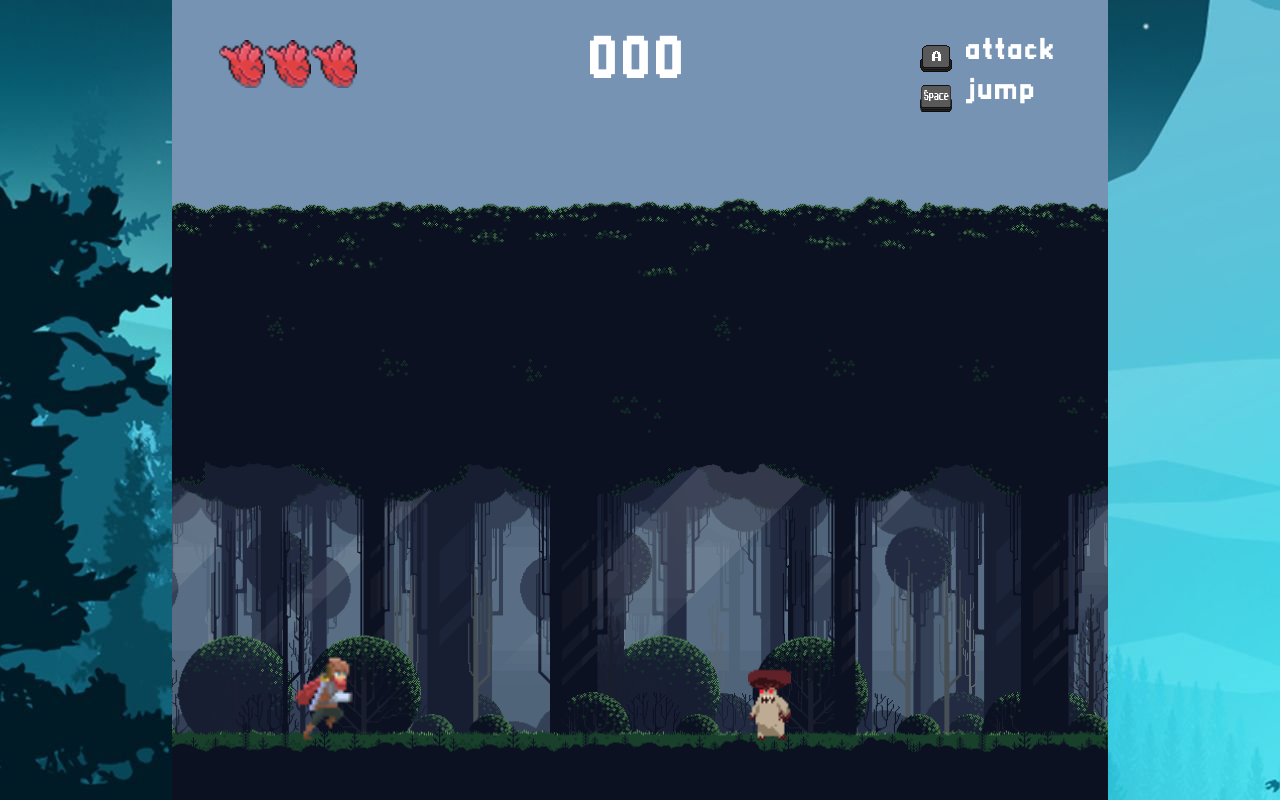
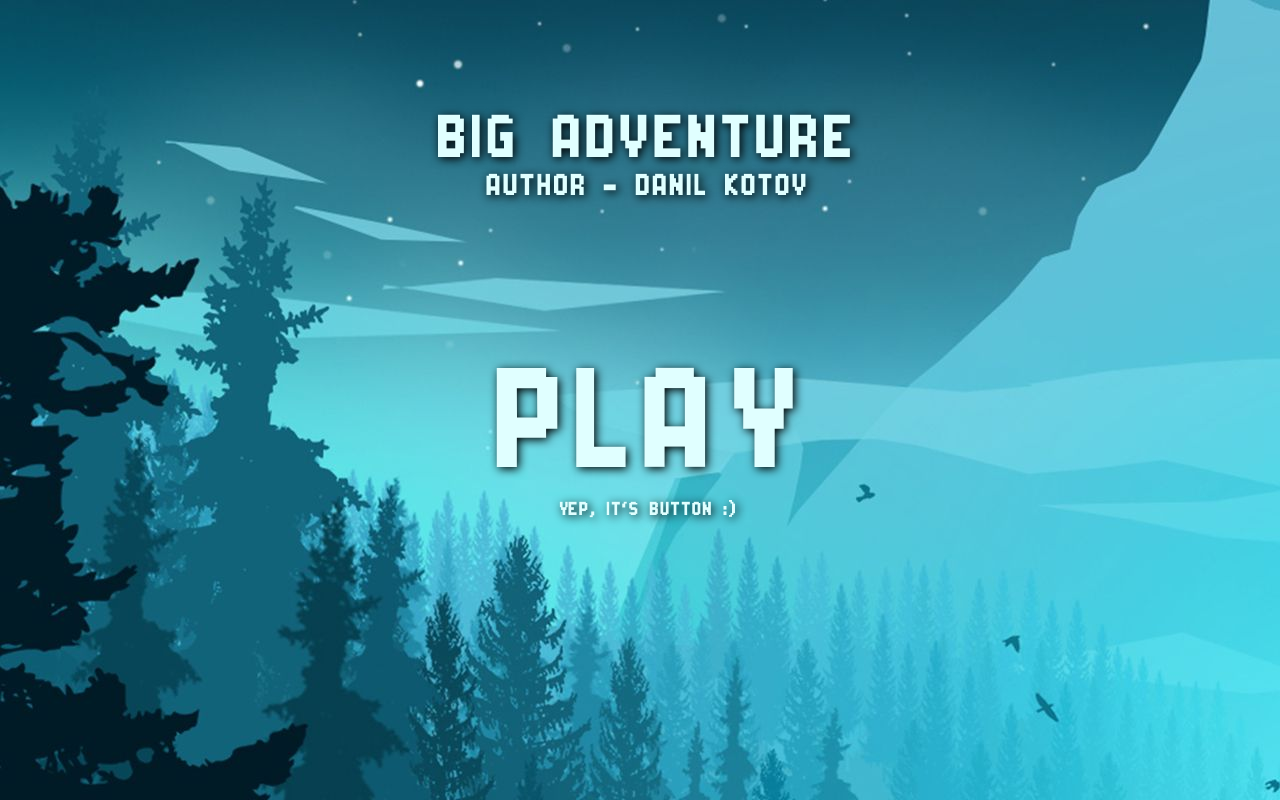
Before and after one commit to DanKotovski/DanKotovski.github.io, a plain HTML site: page index.html in a window 1280 px wide. Drawn offline with Linux system fonts and the light colour scheme.

Commit message:
Add: sound effects, main music theme, start screen

```diff
--- a/css/style.css
+++ b/css/style.css
@@ -16,6 +16,7 @@ body {
 
 #mycanvas {
     position:absolute;
+    z-index: 1;
     top:50%;
     left:50%;
     transform: translate(-50%, -50%);
@@ -24,3 +25,41 @@ body {
     -moz-transform: translate(-50%, -50%);
     -webkit-transform: translate(-50%, -50%);
 }
+
+.start-screen {
+    position: absolute;
+    z-index: 2;
+    width: 100vw;
+    text-transform: uppercase;
+    text-align: center;
+    color:lightcyan;
+    text-shadow: black 2px 2px 10px;
+}
+
+.start-screen__title {
+    font-size: 64px;
+    margin-top: 100px;
+
+}
+.start-screen__subtitle {
+    font-size: 32px;
+}
+
+.start-screen__button {
+    font-size: 150px;
+    margin-top: 150px;
+    transition: all 0.5s;
+    cursor: pointer;
+}
+
+.start-screen__button:hover {
+    color:brown;
+}
+
+.start-screen__dscr {
+    font-size: 20px;
+}
+
+.start-screen_disabled {
+    display: none;
+}
--- a/index.html
+++ b/index.html
@@ -7,6 +7,12 @@
     <title>Big Adventure</title>
 </head>
 <body>
+    <div class="start-screen">
+        <div class="start-screen__title">Big Adventure</div>
+        <div class="start-screen__subtitle">Author - Danil Kotov</div>
+        <div class="start-screen__button">PLAY</div>
+        <div class="start-screen__dscr">yep, it's button :)</div>
+    </div>
     <canvas id="mycanvas"></canvas>
     <script src="js/game.js"></script>
 </body>
--- a/js/game.js
+++ b/js/game.js
@@ -1,4 +1,7 @@
 'use strict';
+
+const startBtn = document.querySelector('.start-screen__button');
+const startScreen = document.querySelector('.start-screen');
 class BgLayers {
     constructor(image, speedModifier) {
         this.x = 0;
@@ -72,6 +75,7 @@ class Mushrooms extends HeartBoxes {
     inflictDamage(heartbox) {
         this.alive = false;
         game.player.playerScore += 1;
+        game.sounds.enemyDamage.play();
         setTimeout(()=>{
             game.enemies.displayedEnem.splice( game.enemies.displayedEnem.indexOf(heartbox),1);
             game.sprites.enemies.countDeathFrames = 0;
@@ -94,6 +98,7 @@ class FlyingEye extends HeartBoxes {
     inflictDamage(heartbox) {
         this.alive = false;
         game.player.playerScore += 2;
+        game.sounds.enemyDamage.play();
         setTimeout(()=>{
             game.enemies.displayedEnem.splice( game.enemies.displayedEnem.indexOf(heartbox),1);
             game.sprites.enemies.countEyeDeathFrames = 0;
@@ -183,7 +188,10 @@ let game = {
         }
     },
     sounds: {
-        mainTheme: null
+        mainTheme: null,
+        sword: null,
+        enemyDamage: null,
+        jump: null
     },
     player: {
         playerScore: 0,
@@ -196,6 +204,7 @@ let game = {
         jump() {
             this.actionDelay.jump = false;
             let startPoint = this.heartBox.ypos;
+            game.sounds.jump.play();
             let up = setInterval(()=>{
                 if(startPoint - this.heartBox.ypos <= Math.floor((game.canvas.height*0.088)*3)) {
                     this.heartBox.ypos -= Math.floor(((game.canvas.height*0.088)*3)/5);
@@ -220,6 +229,7 @@ let game = {
                 this.heartBox.width/1.5, this.heartBox.height);
             setTimeout(()=>{
             this.hitBox.update();
+            game.sounds.sword.play();
             game.enemies.displayedEnem.forEach(enemy => {
                 if (enemy.isCollision(this.hitBox, enemy) && this.heartBox.xpos + this.heartBox.width < enemy.xpos) {
                     enemy.inflictDamage(enemy);
@@ -426,7 +436,7 @@ let game = {
             this.ctx.fillText('Game Over', Math.floor((this.canvas.width/2) - (this.ctx.measureText('Game Over').width/2)), Math.floor(this.canvas.height*0.5));
             setTimeout(()=>{
                 location.reload();
-            },1000);
+            },500);
         } else {
             window.requestAnimationFrame(()=>{
                 this.render();
@@ -474,7 +484,14 @@ let game = {
                 layer.draw();
             });
         },
+    },
+    start() {
+        game.preload();
+        startBtn.addEventListener('click', ()=>{
+            startScreen.classList.toggle('start-screen_disabled');
+            this.sounds.mainTheme.play();
+            this.render();
+        });
     }
 };
-game.preload();
-game.render();
+game.start();
```
Also changed, not shown: img/play.png (deleted), 3 other files.
